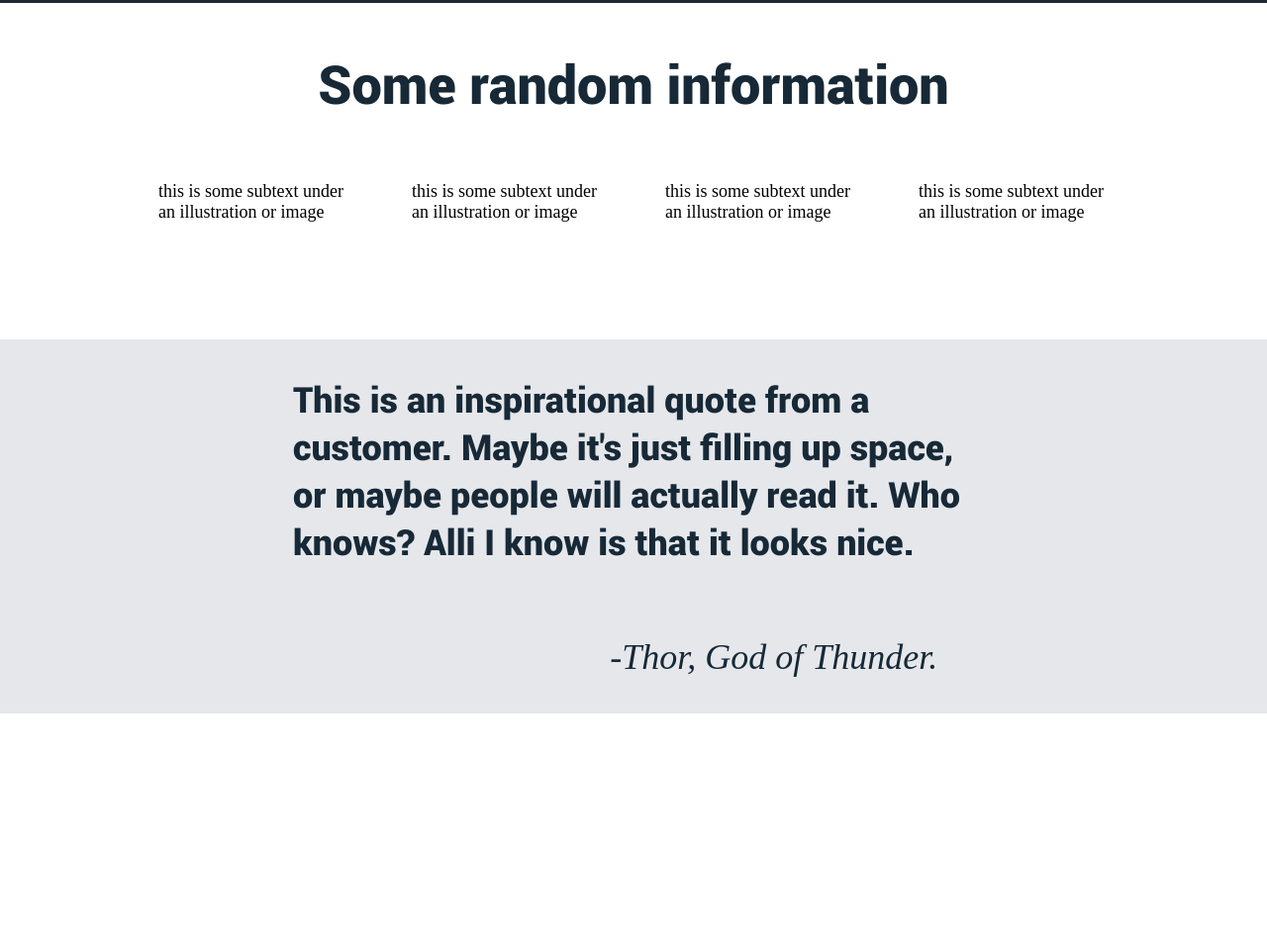
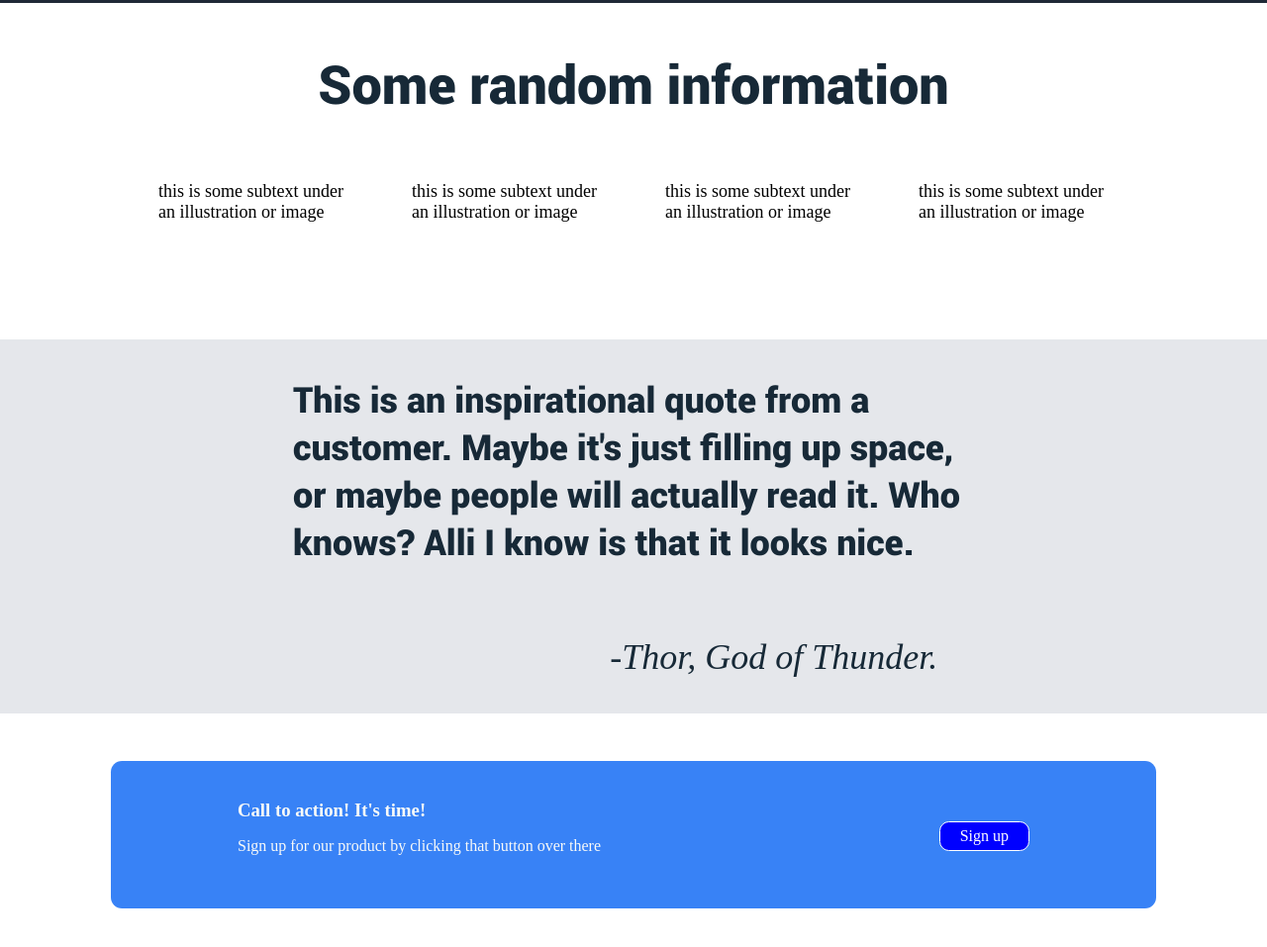
Before and after one commit to Tajudeen0/first-full-website, a plain HTML site: page index.html in a window 1280 px wide. Shown: the part 411-1368 px from the top of the page at 99% size. Before the commit the page ends 1132 px from the top, so only its background shows below. Drawn offline with Linux system fonts and the light colour scheme.

Commit message:
Setup the cta section
Create a box below the qute section and build the cta in it.

```diff
--- a/index.html
+++ b/index.html
@@ -57,13 +57,21 @@
             </div>
         </div>
 
-        <div class="quote">
+        <section class="quote">
             <div class="quoted">
               <blockquote>
                 <p>  This is an inspirational quote from a customer. Maybe it's just filling up space, or maybe people will actually read it. Who knows? Alli I know is that it looks nice.
                   </p>
               </blockquote>
               <p class="author">-<cite>Thor, God of Thunder.</cite></p>
+            </div>
+        </section>
+
+        <div class="final-cta">
+            <h3>Call to action! It's time!</h2>
+            <div class="sign-up">
+              <p>Sign up for our product by clicking that button over there</p>
+              <a href="#" class="btn">Sign up</a>
             </div>
         </div>
 
--- a/styles.css
+++ b/styles.css
@@ -54,7 +54,7 @@ ul {
 .btn {
     background-color: blue;
     color: white;
-    border-radius: 8%;
+    border-radius: 0.6em;
     padding: 5px 20px;
     align-self: flex-start;
     border: 1px solid white;
@@ -107,6 +107,7 @@ ul {
     display: flex;
     align-items: center;
     justify-content: center;
+    /* border-radius: 5%; */
 }
 
 /* END OF HEADER CLASSES */
@@ -159,6 +160,18 @@ main {
     margin-bottom: 100px;
 }
 
+.final-cta {
+    background-color: #3882f6;
+    padding: 3% 10%;
+    margin: 3em 7em;
+    color: #f9faf8;
+    border-radius: 0.7em;
+}
+
+.final-cta h3 {
+    margin: 0;
+}
+
 .info {
     align-self: center;
     font-size: 36px;
@@ -167,6 +180,11 @@ main {
     font-family: "roboto";
 }
 
+.sign-up {
+    display: flex;
+    justify-content: space-between;
+    align-items: center;
+}
 
 .quote {
     background-color: #E5E7EB;
```
